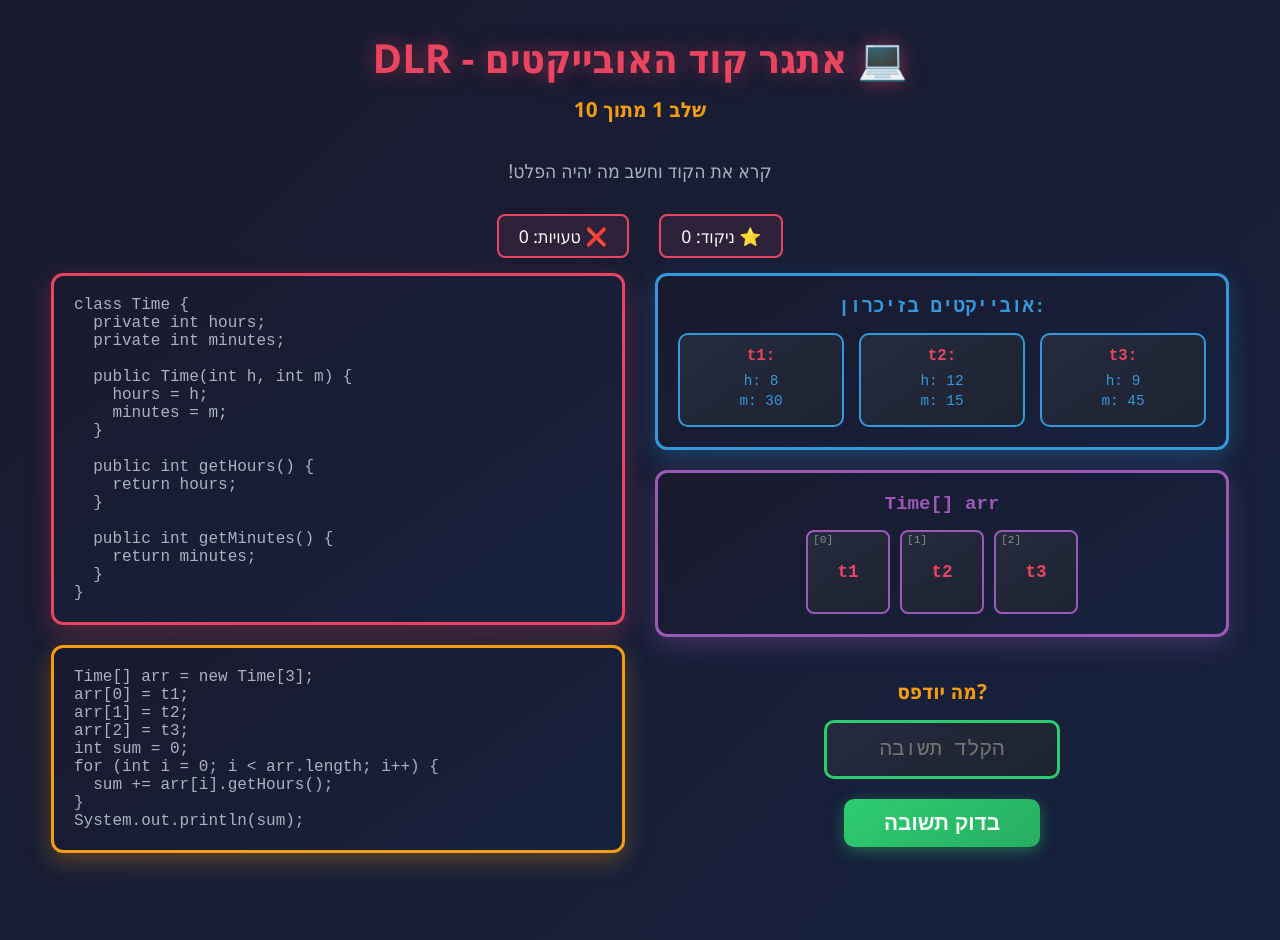
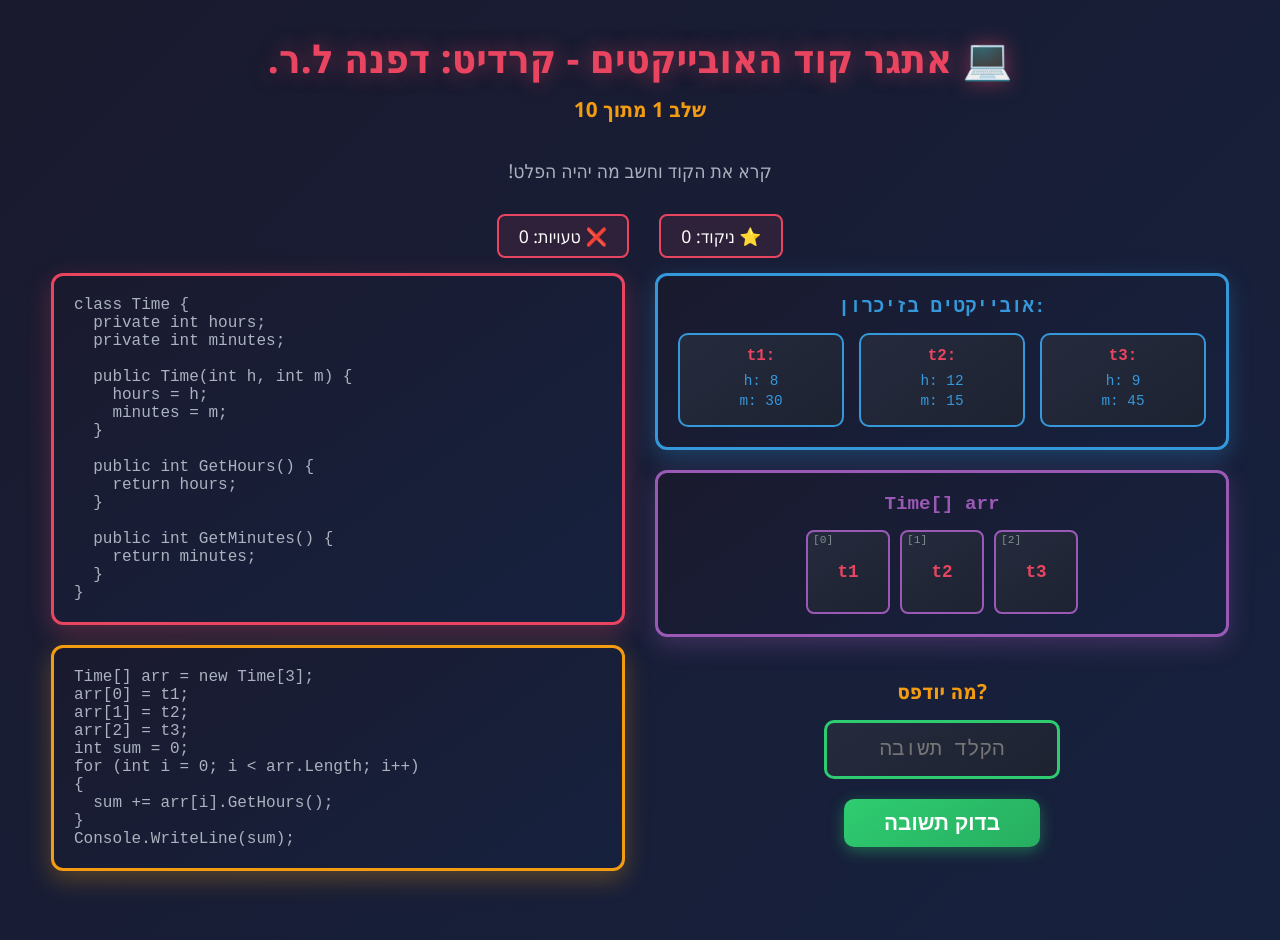
Before and after one commit to 3strategy/BeautifulYesodot, a Jekyll site: the page cs3e/Ex/Ex11.1objects_array_interactive.html, which Jekyll copies as it is, in a window 1280 px wide. Built offline with Jekyll 4.4.1, drawn with Linux system fonts in a browser that asks for light colours.

```diff
--- a/_config.yml
+++ b/_config.yml
@@ -133,8 +133,12 @@
         #- 10.2 תרגול מתקדם ובגרויות: "/cs3e/Ex/Ex10.2"
     - סיכום הפרקים הקודמים: "/cs3e/ChapterGimelOpening/"
     - פרק 11 עצמים:
-        - למה ומה 11.1: "cs3e/Objects_01_WhyWhatPrinciples/"
-
+        - למה 11.1: "/cs3e/Objects_01_WhyWhatPrinciples/"
+        - 11.1 תרגול אינטרקטיבי: "/cs3e/Ex/Ex11.1objects_array_interactive.html"
+        - כתיבת מחלקות 11.2: "/cs3e/Objects_02_BuildingClasses/"
+        - 11.3Don't Ask: "/cs3e/Objects_03_DontAskTell/"
+        - 11.4 In C#: "/cs3e/Objects_04_in_csharp/"
+        - קישורים 11.9: "/cs3e/Objects_09_Links/"
 
 
   חיצוני:
@@ -147,12 +151,7 @@
     - בגרויות באתר משרד החינוך: "https://meyda.education.gov.il/bagmgr"
     - מה מותר ומה אסור: "https://docs.google.com/document/d/1_38kIc1UwK7Eiz673KyBjqGdkJeqa-I5kGCDOMckHqc/edit?usp=sharing"
 
-    - פרק 11 עצמים:
-        - למה 11.1: "/cs3e/Objects_01_WhyWhatPrinciples/"
-        - כתיבת מחלקות 11.2: "/cs3e/Objects_02_BuildingClasses/"
-        - 11.3Don't Ask: "/cs3e/Objects_03_DontAskTell/"
-        - 11.4 In C#: "/cs3e/Objects_04_in_csharp/"
-        - קישורים 11.9: "/cs3e/Objects_09_Links/"
+
 
   הגדרות:
     # - מבחן זמני: "/cs/GuysFinalFireBase/"
--- a/cs3e/Ex/Ex11objects_array_interactive.html
+++ b/cs3e/Ex/Ex11.1objects_array_interactive.html
@@ -277,7 +277,7 @@
 </head>
 <body>
 
-    <h1>💻 אתגר קוד האובייקטים - DLR</h1>
+    <h1>💻 אתגר קוד האובייקטים - קרדיט: דפנה ל.ר.</h1>
     <div class="level-info">שלב <span id="levelNum">1</span> מתוך <span id="totalLevels">10</span></div>
     <p>קרא את הקוד וחשב מה יהיה הפלט!</p>
 
@@ -325,11 +325,11 @@
     minutes = m;
   }
 
-  public int getHours() {
+  public int GetHours() {
     return hours;
   }
 
-  public int getMinutes() {
+  public int GetMinutes() {
     return minutes;
   }
 }`,
@@ -344,10 +344,11 @@
 arr[1] = t2;
 arr[2] = t3;
 int sum = 0;
-for (int i = 0; i < arr.length; i++) {
-  sum += arr[i].getHours();
+for (int i = 0; i < arr.Length; i++)
+{
+  sum += arr[i].GetHours();
 }
-System.out.println(sum);`,
+Console.WriteLine(sum);`,
                 question: 'מה יודפס?',
                 answer: '29',
                 explanation: '8 + 12 + 9 = 29'
@@ -363,11 +364,11 @@
     minutes = m;
   }
 
-  public int getHours() {
+  public int GetHours() {
     return hours;
   }
 
-  public int getMinutes() {
+  public int GetMinutes() {
     return minutes;
   }
 }`,
@@ -384,12 +385,13 @@
 arr[2] = t3;
 arr[3] = t4;
 int count = 0;
-for (int i = 0; i < arr.length; i++) {
-  if (arr[i].getHours() >= 10) {
+for (int i = 0; i < arr.Length; i++)
+{
+  if (arr[i].GetHours() >= 10) {
     count++;
   }
 }
-System.out.println(count);`,
+Console.WriteLine(count);`,
                 question: 'מה יודפס?',
                 answer: '3',
                 explanation: 't1(10), t2(14), t4(11) >= 10'
@@ -405,11 +407,11 @@
     minutes = m;
   }
 
-  public int getHours() {
+  public int GetHours() {
     return hours;
   }
 
-  public int getMinutes() {
+  public int GetMinutes() {
     return minutes;
   }
 }`,
@@ -423,13 +425,14 @@
 arr[0] = t1;
 arr[1] = t2;
 arr[2] = t3;
-int max = arr[0].getHours();
-for (int i = 1; i < arr.length; i++) {
-  if (arr[i].getHours() > max) {
-    max = arr[i].getHours();
+int max = arr[0].GetHours();
+for (int i = 1; i < arr.Length; i++)
+{
+  if (arr[i].GetHours() > max) {
+    max = arr[i].GetHours();
   }
 }
-System.out.println(max);`,
+Console.WriteLine(max);`,
                 question: 'מה יודפס?',
                 answer: '10',
                 explanation: 'השעה המקסימלית היא 10'
@@ -445,11 +448,11 @@
     minutes = m;
   }
 
-  public int getHours() {
+  public int GetHours() {
     return hours;
   }
 
-  public int getMinutes() {
+  public int GetMinutes() {
     return minutes;
   }
 }`,
@@ -466,10 +469,11 @@
 arr[2] = t3;
 arr[3] = t4;
 int sum = 0;
-for (int i = 0; i < arr.length; i++) {
-  sum += arr[i].getMinutes();
+for (int i = 0; i < arr.Length; i++)
+{
+  sum += arr[i].GetMinutes();
 }
-System.out.println(sum);`,
+Console.WriteLine(sum);`,
                 question: 'מה יודפס?',
                 answer: '110',
                 explanation: '30 + 15 + 45 + 20 = 110'
@@ -485,11 +489,11 @@
     minutes = m;
   }
 
-  public int getHours() {
+  public int GetHours() {
     return hours;
   }
 
-  public int getMinutes() {
+  public int GetMinutes() {
     return minutes;
   }
 }`,
@@ -506,12 +510,13 @@
 arr[2] = t3;
 arr[3] = t4;
 int count = 0;
-for (int i = 0; i < arr.length; i++) {
-  if (arr[i].getMinutes() == 0) {
+for (int i = 0; i < arr.Length; i++)
+{
+  if (arr[i].GetMinutes() == 0) {
     count++;
   }
 }
-System.out.println(count);`,
+Console.WriteLine(count);`,
                 question: 'מה יודפס?',
                 answer: '2',
                 explanation: 't1 ו-t3 יש להם 0 דקות'
@@ -527,11 +532,11 @@
     minutes = m;
   }
 
-  public int getHours() {
+  public int GetHours() {
     return hours;
   }
 
-  public int getMinutes() {
+  public int GetMinutes() {
     return minutes;
   }
 }`,
@@ -546,12 +551,13 @@
 arr[1] = t2;
 arr[2] = t3;
 int result = 0;
-for (int i = 0; i < arr.length; i++) {
-  if (arr[i].getMinutes() > 30) {
-    result += arr[i].getHours();
+for (int i = 0; i < arr.Length; i++)
+{
+  if (arr[i].GetMinutes() > 30) {
+    result += arr[i].GetHours();
   }
 }
-System.out.println(result);`,
+Console.WriteLine(result);`,
                 question: 'מה יודפס?',
                 answer: '21',
                 explanation: 't2(10) + t3(11) = 21, כי הדקות שלהם > 30'
@@ -567,11 +573,11 @@
     minutes = m;
   }
 
-  public int getHours() {
+  public int GetHours() {
     return hours;
   }
 
-  public int getMinutes() {
+  public int GetMinutes() {
     return minutes;
   }
 }`,
@@ -585,7 +591,7 @@
 arr[0] = t2;
 arr[1] = t1;
 arr[2] = t3;
-System.out.println(arr[1].getHours());`,
+Console.WriteLine(arr[1].GetHours());`,
                 question: 'מה יודפס?',
                 answer: '8',
                 explanation: 'arr[1] מצביע על t1 שיש לו 8 שעות'
@@ -601,11 +607,11 @@
     minutes = m;
   }
 
-  public int getHours() {
+  public int GetHours() {
     return hours;
   }
 
-  public int getMinutes() {
+  public int GetMinutes() {
     return minutes;
   }
 }`,
@@ -621,13 +627,14 @@
 arr[1] = t2;
 arr[2] = t3;
 arr[3] = t4;
-int min = arr[0].getHours();
-for (int i = 1; i < arr.length; i++) {
-  if (arr[i].getHours() < min) {
-    min = arr[i].getHours();
+int min = arr[0].GetHours();
+for (int i = 1; i < arr.Length; i++)
+{
+  if (arr[i].GetHours() < min) {
+    min = arr[i].GetHours();
   }
 }
-System.out.println(min);`,
+Console.WriteLine(min);`,
                 question: 'מה יודפס?',
                 answer: '9',
                 explanation: 'המינימום הוא t3 עם 9 שעות'
@@ -643,11 +650,11 @@
     minutes = m;
   }
 
-  public int getHours() {
+  public int GetHours() {
     return hours;
   }
 
-  public int getMinutes() {
+  public int GetMinutes() {
     return minutes;
   }
 }`,
@@ -662,12 +669,13 @@
 arr[1] = t2;
 arr[2] = t3;
 int count = 0;
-for (int i = 0; i < arr.length; i++) {
-  if (arr[i].getHours() == 8) {
+for (int i = 0; i < arr.Length; i++)
+{
+  if (arr[i].GetHours() == 8) {
     count++;
   }
 }
-System.out.println(count);`,
+Console.WriteLine(count);`,
                 question: 'מה יודפס?',
                 answer: '2',
                 explanation: 't1 ו-t3 שניהם בשעה 8'
@@ -683,11 +691,11 @@
     minutes = m;
   }
 
-  public int getHours() {
+  public int GetHours() {
     return hours;
   }
 
-  public int getMinutes() {
+  public int GetMinutes() {
     return minutes;
   }
 }`,
@@ -705,9 +713,9 @@
 arr[3] = t4;
 int sum = 0;
 for (int i = 0; i < arr.length/2; i++) {
-  sum += arr[i].getMinutes();
+  sum += arr[i].GetMinutes();
 }
-System.out.println(sum);`,
+Console.WriteLine(sum);`,
                 question: 'מה יודפס?',
                 answer: '65',
                 explanation: 'רק החצי הראשון: 25 + 40 = 65'
```
Also changed, not shown: cs2/Chapter8.md (+21 -3 lines), cs3e/Ex/Chapter10BidiInteractiveDiag.md (added, +242 -0 lines).
